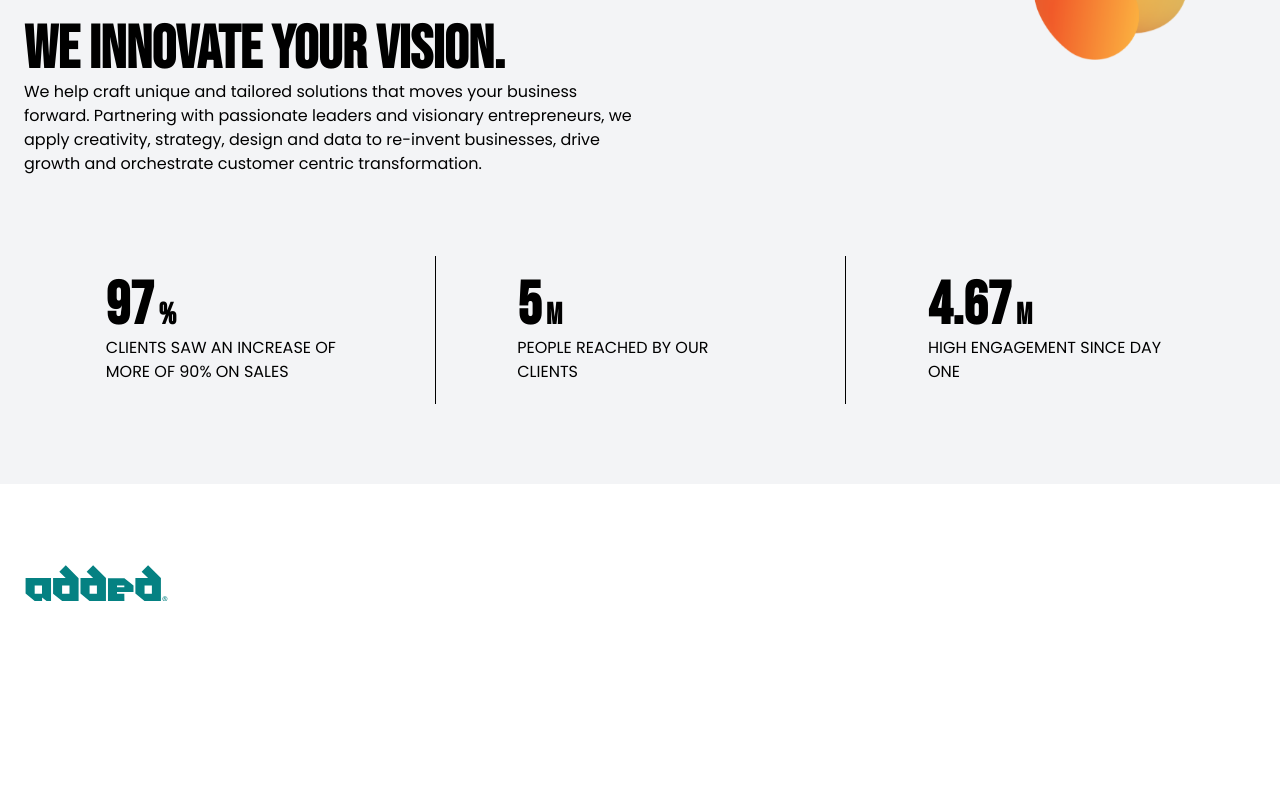
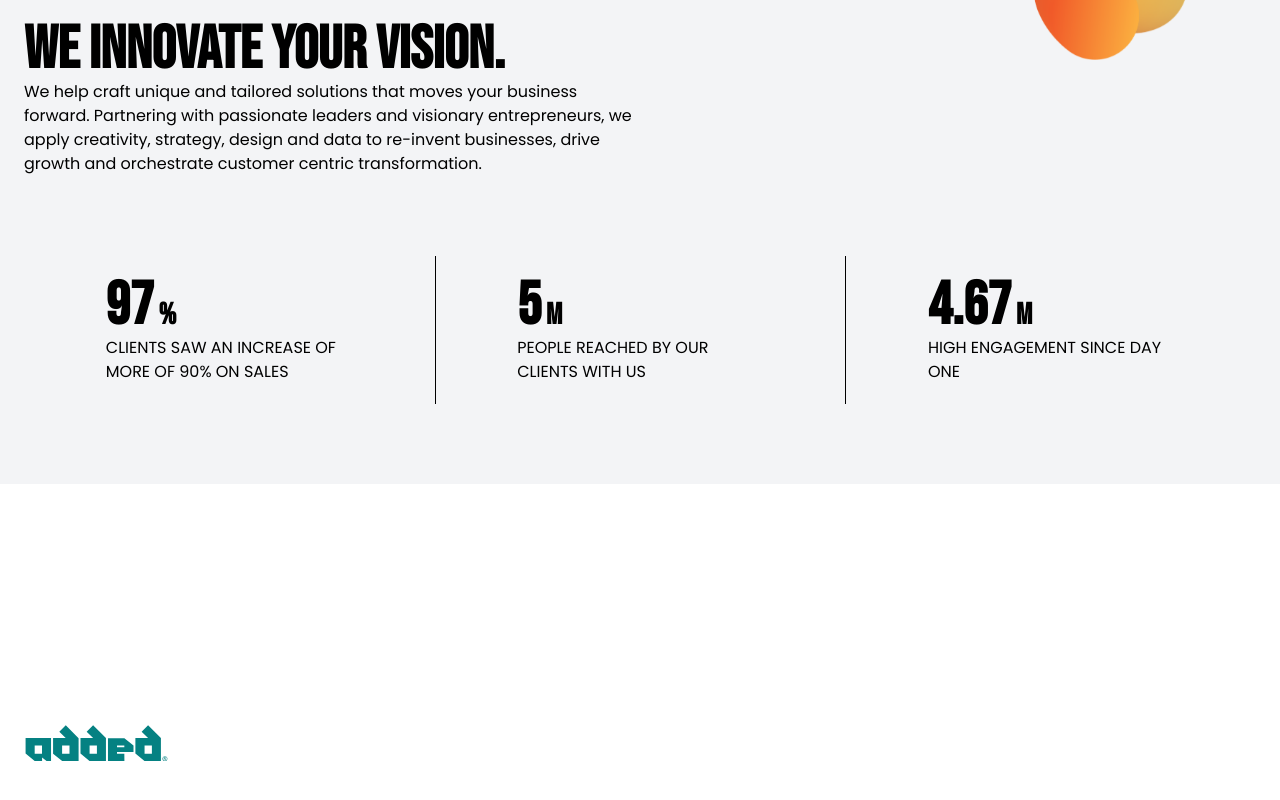
Before and after one commit to Qaudri/added-frontend, a Nuxt app: page / in a window 1280 px wide. Shown: the part 860-1660 px from the top of the page. Before the commit the page ends 1542 px from the top, so only its background shows below. Built offline with nearby package versions, Linux system fonts and the light colour scheme.

Commit message:
refactor: minor ui updates issued

```diff
--- a/pages/index.vue
+++ b/pages/index.vue
@@ -1,6 +1,6 @@
 <template>
   <header class="relative h-fit py-40 md:py-0 md:h-screen grid place-items-center">
-    <div class="max-w-7xl mx-auto px-6">
+    <div class="max-w-7xl container mx-auto px-6">
       <h1 class="uppercase font-bold text-8xl lg:text-9xl text-center bebas">Ignite  Your<br/>Imagination</h1>
       <UiTypographyH3 class="text-center m-0">Bespoke Creative Services</UiTypographyH3>
 
@@ -18,8 +18,9 @@
     </div>
     <img src="@/assets/images/gradient.png" class="w-72 absolute right-0 -bottom-[15%]" alt="">
   </header>
+
   <section class="bg-gray-100 py-20 px-6">
-    <div class="max-w-7xl mx-auto">
+    <div class="max-w-7xl container mx-auto">
       <UiTypographyH1 class="bebas">We Innovate Your Vision.</UiTypographyH1>
       <UiTypographyP class="md:w-1/2">We help craft unique and tailored solutions that moves your business forward. Partnering with passionate leaders and visionary entrepreneurs, we apply creativity, strategy, design and data to re-invent businesses, drive growth and orchestrate customer centric transformation.</UiTypographyP>
 
@@ -43,7 +44,7 @@
               <UiTypographyH2 class="bebas">&nbsp;M</UiTypographyH2>
             </span>
             </UiTypographyH1>
-            <UiTypographyP>PEOPLE REACHED BY OUR CLIENTS</UiTypographyP>
+            <UiTypographyP>PEOPLE REACHED BY OUR CLIENTS WITH US</UiTypographyP>
           </div>
 
         </div>
@@ -61,4 +62,6 @@
       </div>
     </div>
   </section>
+
+  <section class="px-6 py-20 max-w-7xl mx-auto container"></section>
 </template>
```
